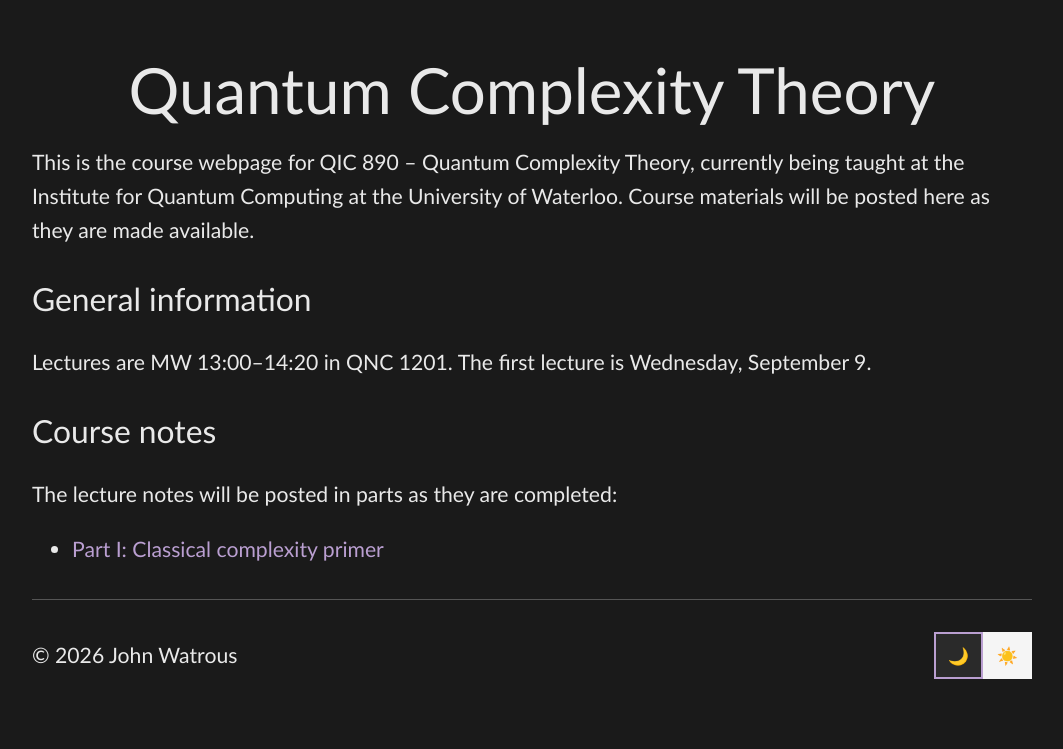
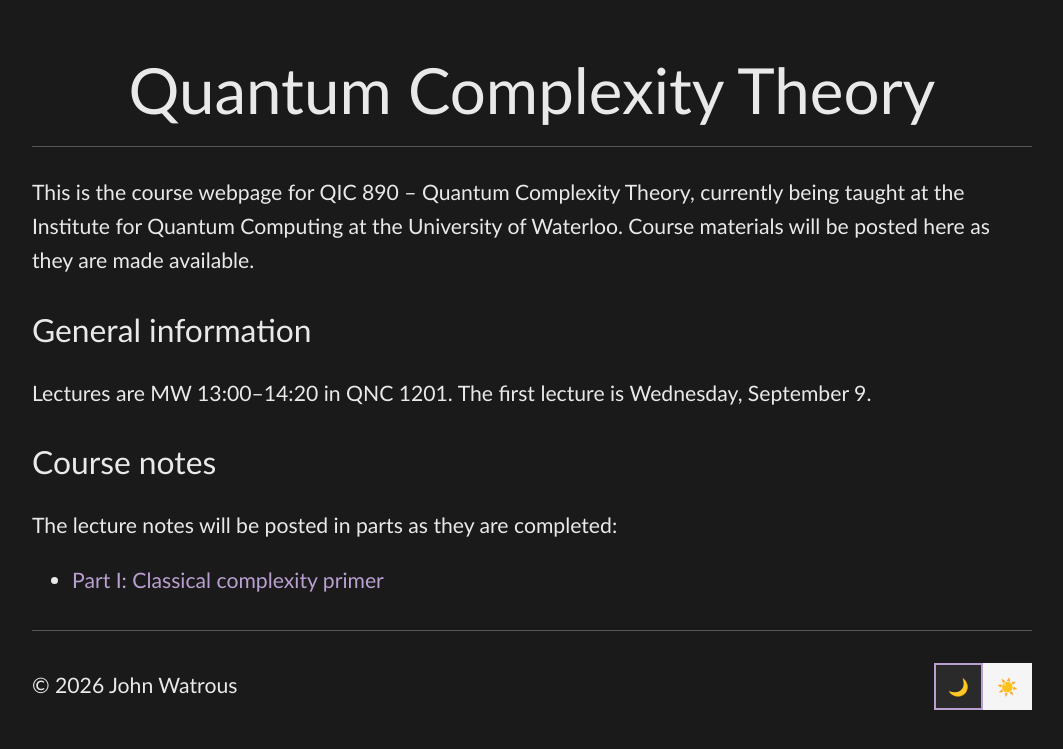
Before and after one commit to jhwatrous/jhwatrous.github.io, a Jekyll site: the page built from quantum-complexity.md, in a window 1280 px wide. Shown: the top 749 px of the page, without its empty margins (108-1171 px from the left). Built offline with Jekyll 4.4.1, drawn with Linux system fonts in a browser that asks for light colours.

Commit message:
Revisions...

```diff
--- a/_layouts/course.html
+++ b/_layouts/course.html
@@ -11,6 +11,7 @@
       <header>
 	<h1>{{ page.title | default: site.title }}</h1>
 	{% if page.subtitle %}<p class="subtitle">{{ page.subtitle }}</p>{% endif %}
+	<hr class="header-separator">
       </header>
 
       <main>
```
